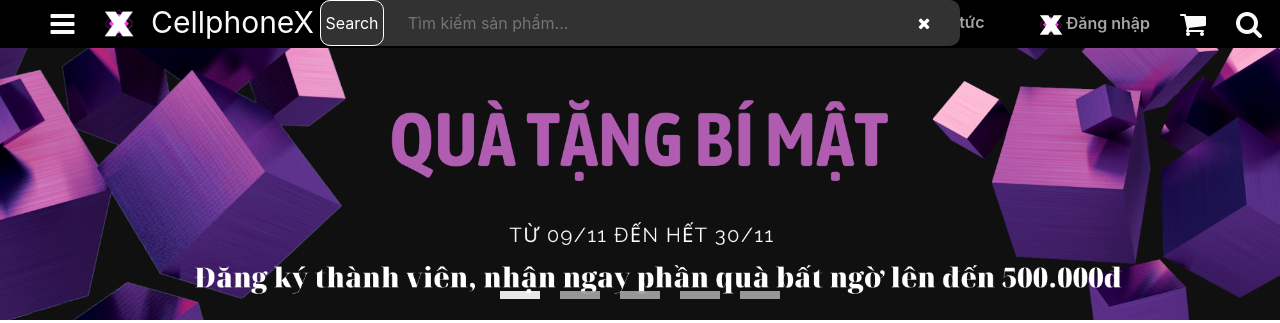
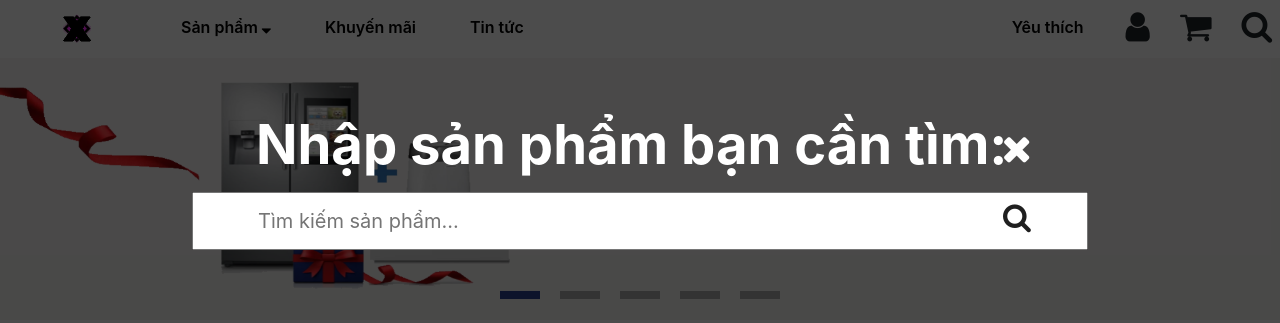
Before and after one commit to tungthach99/CellphoneX, a PHP site: page /home.php in a window 1280 px wide, after a click that opens the changed part. Shown: the top 323 px of the page. Run offline with PHP 8.4, Linux system fonts and the light colour scheme.

Commit message:
sua header sang hon

```diff
--- a/css/style.css
+++ b/css/style.css
@@ -27,24 +27,17 @@
 #header{
 	transition: all 0.5s;
 	z-index: 997;
-	background: #000;
-	height: 48px;
+	background: #fff;
+	height: 58px;
 }
 #logo-X{
-	padding-top: 5px;
-}
-.logo-chu a{
-	color: #fafafa;
-	text-decoration: none;
-	font-size: 30px;
-	font: Cambria, "Hoefler Text", "Liberation Serif", Times, "Times New Roman", "serif"
-}
-#header .header-transparent{
-	background: transparent;
+	padding-top: 10px;
+	margin: 0 58px;
 }
 .nav-menu ul{
 	list-style-type: none;
-	padding: 10px;
+	padding: 10px 0px;
+	cursor: pointer;
 }
 .nav-menu > ul{
 	display: flex;
@@ -58,10 +51,12 @@
 .nav-menu a{
 	display: block;
 	position: relative;
-	color: #a5a5a5;
+	color: #000;
 	transition: 0.3s;
 	font-size: 16px;
 	font-weight: 600;
+	padding: 5px 12px;
+	border-radius: 15px;
 }
 .nav-menu a:hover{
 	display: block;
@@ -113,61 +111,52 @@
 /*  padding-right: 35px;*/
 }
 #box-tim-kiem{
+	position: fixed;
 	z-index: 998;
-	background-color: #323233;
-	position: absolute;
-	width: 50%;
-	margin: 0% 25%;
-	border-radius: 10px;
+	width: 100%;
+	height: 100%;
 	display: none;
-	animation-name: hienthi_1;
-	animation-duration: 1s;
+	background-color: rgba(0,0,0,0.7);
+	animation-name: opacity;
+	animation-duration: 0.8s;
 	animation-iteration-count: 1;
 }
-@keyframes hienthi_1{
-	0%{
-		left: 100%;
-		opacity: 0;
-	}
-	100%{
-		left: 0%;
-		opacity: 1;
-	}
+#box-tim-kiem #text-box-tim-kiem{
+	position: absolute;
+	width: 70%;
+	left: 15%;
+	top: 24%;
+	height: 58px;
+	padding: 0% 7% 0% 5%;
+	font-size: 20px;
 }
-#text-box-tim-kiem{
-	width: 82%;
-	height: 46px;
-	color: #a5a5a5;
-	background-color: #323233;
-	padding-left: 3%;
+#nut-tim-kiem{
+	height: 58px;
+	color: #1f1f1f;
+	background-color: rgba(0,0,0,0);
 	border: none;
+	position: absolute;
+	top: 23.6%;
+	right: 19%;
+	font-size: 30px;
 }
-#text-box-tim-kiem:hover, #text-box-tim-kiem:active, #text-box-tim-kiem:focus{
+#nut-thoat-tim-kiem{
+	height: 8%;
+	position: absolute;
+	top: 15%;
+	right: 19.4%;
+	font-size: 38px;
 	color: #fff;
 }
-#nut-tim-kiem{
-	width: 10%;
-	height: 46px;
-	border-left: 0 #000;
-	border-top: #000;
+#box-tim-kiem label{
+	height: 8%;
+	position: absolute;
+	top: 13%;
+	left: 20%;
+	font-size: 340%;
 	color: #fff;
-	background-color: #323233;
-	border: solid 1px;
-	border-radius: 10px;
+	font-weight: 700;
 }
-#nut-thoat-tim-kiem{
-	width: 6.7%;
-	color: #fff;
-	background-color: #323233;
-	font-weight: bold;
-	border-left: none;
-	border-bottom: none;
-	border-right: 2px #fff;
-	border-top: none;
-	border-bottom-right-radius: 10px;
-	border-top-right-radius: 10px;
-}
-
 /*header2*/
 #lamMo{
 	height: 48px;
@@ -528,7 +519,7 @@
 	opacity: 90%;
 }
 #bottom_1{
-	background-color: #fff;
+	background-color: #172f87;
 }
 input[name="dieuHuong"]{
 	position: absolute;
--- a/customer/Account/xldangnhap.php
+++ b/customer/Account/xldangnhap.php
@@ -1,4 +1,4 @@
-<script>alert("Hello");</script>
+<script>alert('Hello');</script>
 <?php
 require("../../public/ketnoi.php");
 $sql="select * from tblnguoidung where tendangnhap='".$_POST["txttendangnhap"]."' and matkhau='".$_POST["txtmatkhau"]."'";
@@ -10,13 +10,14 @@
 		//khoi tao phien lam viec
 		session_start();
 		$_SESSION["user"]=$_POST["txttendangnhap"];
+		$_SESSION["userngan"]=substr($_SESSION["user"],0,5);
 		header("location:../../home.php");
 
 
 }
 else //khong ton tai tai khoan
 {
-	header("location:../../home.php?login=1&error=2");
+	header("location:../../home.php?&error=2");
 }
 
 ?>
--- a/home.php
+++ b/home.php
@@ -7,7 +7,9 @@
 	<script type="text/javascript" src="js/jquery/jquery.min.js"></script>
 	<link rel="shortcut icon" href="images/20.png">
 	<link type="text/css" rel="stylesheet" href="bootstrap/css/bootstrap.min.css">
-	<link type="text/css" rel="stylesheet" href="css/style.css">
+<!--	<link type="text/css" rel="stylesheet" href="css/style.css">-->
+		<link type="text/css" rel="stylesheet" href="css/style.css">
+
 	<link rel="stylesheet" type="text/css" href="css/font-awesome/css/font-awesome.min.css">
 	<script>
 jQuery.noConflict();
@@ -65,8 +67,10 @@
 					<label onClick="dieuHuong4()" class="bar" id="bottom_4"></label>
 					<label onClick="dieuHuong5()" class="bar" id="bottom_5"></label>
 				</div>
+<!--
 				<div style="width: 5%; height: 100%; position: absolute;" class="lamMo"></div>
 				<div style="width: 5%; height: 100%; position: absolute; left: 95%;" class="lamMo"></div>
+-->
 			</div>
 		</section>
 <!--				Banner dau trang: End.					-->
--- a/js/main.js
+++ b/js/main.js
@@ -18,7 +18,7 @@
 	if(kichThuoc>400) kichThuoc=0;
 	document.getElementById("chuyenSlide").style.marginLeft = '-' + kichThuoc + '%';
 	if(kichThuoc == 0){
-			document.getElementById("bottom_1").style.backgroundColor="#fff";
+			document.getElementById("bottom_1").style.backgroundColor="#172f87";
 			document.getElementById("bottom_2").style.backgroundColor="#a5a5a5";
 			document.getElementById("bottom_3").style.backgroundColor="#a5a5a5";
 			document.getElementById("bottom_4").style.backgroundColor="#a5a5a5";
@@ -26,7 +26,7 @@
 		}
 		if(kichThuoc == 100){
 			document.getElementById("bottom_1").style.backgroundColor="#a5a5a5";
-			document.getElementById("bottom_2").style.backgroundColor="#fff";
+			document.getElementById("bottom_2").style.backgroundColor="#172f87";
 			document.getElementById("bottom_3").style.backgroundColor="#a5a5a5";
 			document.getElementById("bottom_4").style.backgroundColor="#a5a5a5";
 			document.getElementById("bottom_5").style.backgroundColor="#a5a5a5";
@@ -34,7 +34,7 @@
 		if(kichThuoc == 200){
 			document.getElementById("bottom_1").style.backgroundColor="#a5a5a5";
 			document.getElementById("bottom_2").style.backgroundColor="#a5a5a5";
-			document.getElementById("bottom_3").style.backgroundColor="#fff";
+			document.getElementById("bottom_3").style.backgroundColor="#172f87";
 			document.getElementById("bottom_4").style.backgroundColor="#a5a5a5";
 			document.getElementById("bottom_5").style.backgroundColor="#a5a5a5";
 		}
@@ -42,7 +42,7 @@
 			document.getElementById("bottom_1").style.backgroundColor="#a5a5a5";
 			document.getElementById("bottom_2").style.backgroundColor="#a5a5a5";
 			document.getElementById("bottom_3").style.backgroundColor="#a5a5a5";
-			document.getElementById("bottom_4").style.backgroundColor="#fff";
+			document.getElementById("bottom_4").style.backgroundColor="#172f87";
 			document.getElementById("bottom_5").style.backgroundColor="#a5a5a5";
 		}
 		if(kichThuoc == 400){
@@ -50,7 +50,7 @@
 			document.getElementById("bottom_2").style.backgroundColor="#a5a5a5";
 			document.getElementById("bottom_3").style.backgroundColor="#a5a5a5";
 			document.getElementById("bottom_4").style.backgroundColor="#a5a5a5";
-			document.getElementById("bottom_5").style.backgroundColor="#fff";
+			document.getElementById("bottom_5").style.backgroundColor="#172f87";
 		}
 }
 function prevSlide(){
--- a/layout/header.php
+++ b/layout/header.php
@@ -1,71 +1,55 @@
 <header  id="header" class="fixed-top">
-		<form name="box-tim-kiem" action="#" id="box-tim-kiem">
-			<span><input type="submit" value="Search" id="nut-tim-kiem"></span>
-			<span><input name="sanpham" type="text" id="text-box-tim-kiem" placeholder="Tìm kiếm sản phẩm..."></span>
-			<span><a style="cursor: pointer" onClick="dongform('box-tim-kiem')" id="nut-thoat-tim-kiem"><i class="fa fa-close"></i></a></span>
+	<div id="box-tim-kiem">
+		<form action="#" method="">
+			<label class="d-none d-lg-block">Nhập sản phẩm bạn cần tìm:</label>
+			<input name="sanpham" type="text" id="text-box-tim-kiem" placeholder="Tìm kiếm sản phẩm..."><br>
+			<button type="submit" id="nut-tim-kiem"><i class="fa fa-search"></i></button>
+			<a onClick="dongform('box-tim-kiem')" id="nut-thoat-tim-kiem" title="Đóng"><i class="fa fa-close"></i></a>
 		</form>
+	</div>
 		<div class="row" style="width: 100%;">
-			<span class="col-sm-3 d-flex" style="margin-left: 2%;">
+			<span class="col-sm-8 d-flex">
+				<a href="home.php"><img id="logo-X" src="images/20 - Copy (2).png" alt="img"></a>
+<!--
+				<span class="d-none d-lg-block logo-chu">
+					<a href="home.html">CellphoneX</a>
+				</span>
+-->
 				<nav class="nav-menu">
-				<ul>
-					<li class="drop-down"><a><i class="fa fa-navicon d-flex" style="font-size: 28px; color: #fafafa;"></i></a>
+					<ul>
+						<li class="drop-down"><a>Sản phẩm&nbsp;<i class="fa fa-sort-desc"></i></a>
            		     		<ul>
                  				<li><a href="dienthoai.html">Điện thoại</a></li>
                   				<li><a href="maytinhbang.html">Máy tính bảng</a></li>
                   				<li><a href="dongho.html">Đồng hồ</a></li>
                   				<li><a href="tainghe.html">Tai nghe</a></li>
-								<li><a href="khuyenmai.html">Khuyến mại</a></li>
+								<li><a href="khuyenmai.html">Phụ kiện</a></li>
          	       			</ul>
-           		   	</li>
-				</ul>
-				</nav>
-				<a href="home.html"><img id="logo-X" src="images/20.png" alt="img"></a>&nbsp;&nbsp;&nbsp;
-				<span class="d-none d-lg-block logo-chu">
-					<a href="home.html">CellphoneX</a>
-				</span>
-
-			</span>
-			<span class="col-sm-6 d-flex">
-				<nav class="nav-menu d-none d-lg-block">
-					<ul>
-						<li><a href="dienthoai.html">Điện thoại</a></li>
-						<li><a href="maytinhbang.html">Máy tính bảng</a></li>
-						<li><a href="dongho.html">Đồng hồ</a></li>
-						<li><a href="tainghe.html">Tai nghe</a></li>
-						<li><a href="khuyenmai.html">Khuyến mại</a></li>
-              			<li><a href="tintuc.html">Tin tức</a></li>
+           		   		</li>
+						<li class=" d-none d-lg-block"><a href="tintuc.html">Khuyến mãi</a></li>
+              			<li class=" d-none d-lg-block"><a href="tintuc.html">Tin tức</a></li>
             		</ul>
           		</nav><!-- .nav-menu -->
         	</span>
-			<span class="col-sm-2 d-flex" style="margin-left: 2%;">
+			<span class="col-sm-4 d-flex" style="padding-left: 6%;">
           		<nav class="nav-menu d-none d-lg-block">
 					<ul>
-<!--
-						<li><a href="hotro.html">Hỗ trợ</a></li>
-						<li class="drop-down">
-							<span></span><a href="">Chúng tôi &darr;</a>
-           		    	 	<ul>
-								<li><a href="gioithieu.html">Giới thiệu</a></li>
-								<li><a href="lienhe.html">Liên hệ</a></li>
-								<li><a href="dieukhoan.php">Điều khoản</a></li>
-								<li><a href="chinhsach.php">Chính sách</a></li>
-         	       			</ul>
+						<?php if(!isset($_SESSION["userngan"])){?>
+						<li style="margin-left: 23%;"><a href="khuyenmai.html">Yêu thích</a></li>
+      					<li class="drop-down"><i class="fa fa-user" style="font-size: 34px;" onClick="hienthiform('formDangNhap'),dongform('formGioHang')"></i>
            		   		</li>
--->
-						<?php if(!isset($_SESSION["user"])){?>
-      						<li class="drop-down"><a onClick="hienthiform('formDangNhap'),dongform('formGioHang')"><img width="30px;" height="30px;" src="../images/20 - Copy.png">Đăng nhập</a>
-           		   			</li>
       					<?php }?>
 
-						<?php if(isset($_SESSION["user"])){?>
-      						<li class="drop-down"><a onClick="hienthiform('formDangNhap'),dongform('formGioHang')"><img width="30px;" height="30px;" src="../images/20 - Copy.png"><?php echo $_SESSION["user"];?></a>
-           		   			</li>
+						<?php if(isset($_SESSION["userngan"])){?>
+						<li><a href="khuyenmai.html">Yêu thích</a></li>
+      					<li class="drop-down"><span style="font-size: 20px;" onClick="hienthiform('formDangNhap'),dongform('formGioHang')"><img width="32px;" height="32px;" style="border-radius: 50%;" src="images/20 - Copy.png">&nbsp;<?php echo $_SESSION["userngan"];?></span>
+           		   		</li>
       					<?php }?>
 
-						<li class="drop-down"><a style="cursor: pointer"><i class="fa fa-shopping-cart d-flex" style="font-size: 28px; color: #fafafa;" onClick="hienthiform('formGioHang'),dongform('formDangNhap')"></i></a>
+						<li style="cursor: pointer"><i class="fa fa-shopping-cart d-flex" style="font-size: 34px;" onClick="hienthiform('formGioHang'),dongform('formDangNhap')"></i>
            		   		</li>
-						<li>
-							<a style="cursor: pointer" onClick="hienthiform('box-tim-kiem');"><i class="fa fa-search d-flex" style="font-size: 28px; color: #fafafa;"></i></a>
+						<li style="cursor: pointer">
+							<i onClick="hienthiform('box-tim-kiem');" class="fa fa-search d-flex" style="font-size: 33px;"></i>
 						</li>
 					</ul>
 				</nav>
--- a/layout/taikhoan.php
+++ b/layout/taikhoan.php
@@ -12,9 +12,15 @@
 	</div>
 	<?php }?>
 	<?php if(isset($_SESSION["user"])){?>
-	<h4>XIN CHÀO <?php echo $_SESSION["user"].'!';?></h4>
+	<h4>XIN CHÀO <?php
+		require("public/ketnoi.php");
+		$sql="select ten from tblnguoidung where tendangnhap='".$_SESSION["user"];
+		$result=$con->query($sql);
+		echo $result["ten"];
+		?>
+	</h4>
 	<div style="margin: 10% 0;">
-		<img src="../images/20 - Copy.png" width="120px" height="120px"; style="max-width: 150px; max-height: 150px; border: 2px solid; border-radius: 50%;">
+		<img src="images/20 - Copy.png" width="120px" height="120px"; style="max-width: 150px; max-height: 150px; border: 2px solid; border-radius: 50%;">
 	</div>
 	<div class="danhMucDieuHuong"><a>Cài đặt tài khoản</a></div>
 	<div class="danhMucDieuHuong"><a>Lịch sử mua hàng</a></div>
```
Also changed, not shown: other parts of css/style.css (+14 -17 lines), chitiettk.php (+17 -8 lines), customer/Account/xldangky.php (added, +28 -0 lines), images/section1.png, images/section2.jpg, images/section3.jpg, images/section4.jpg.
